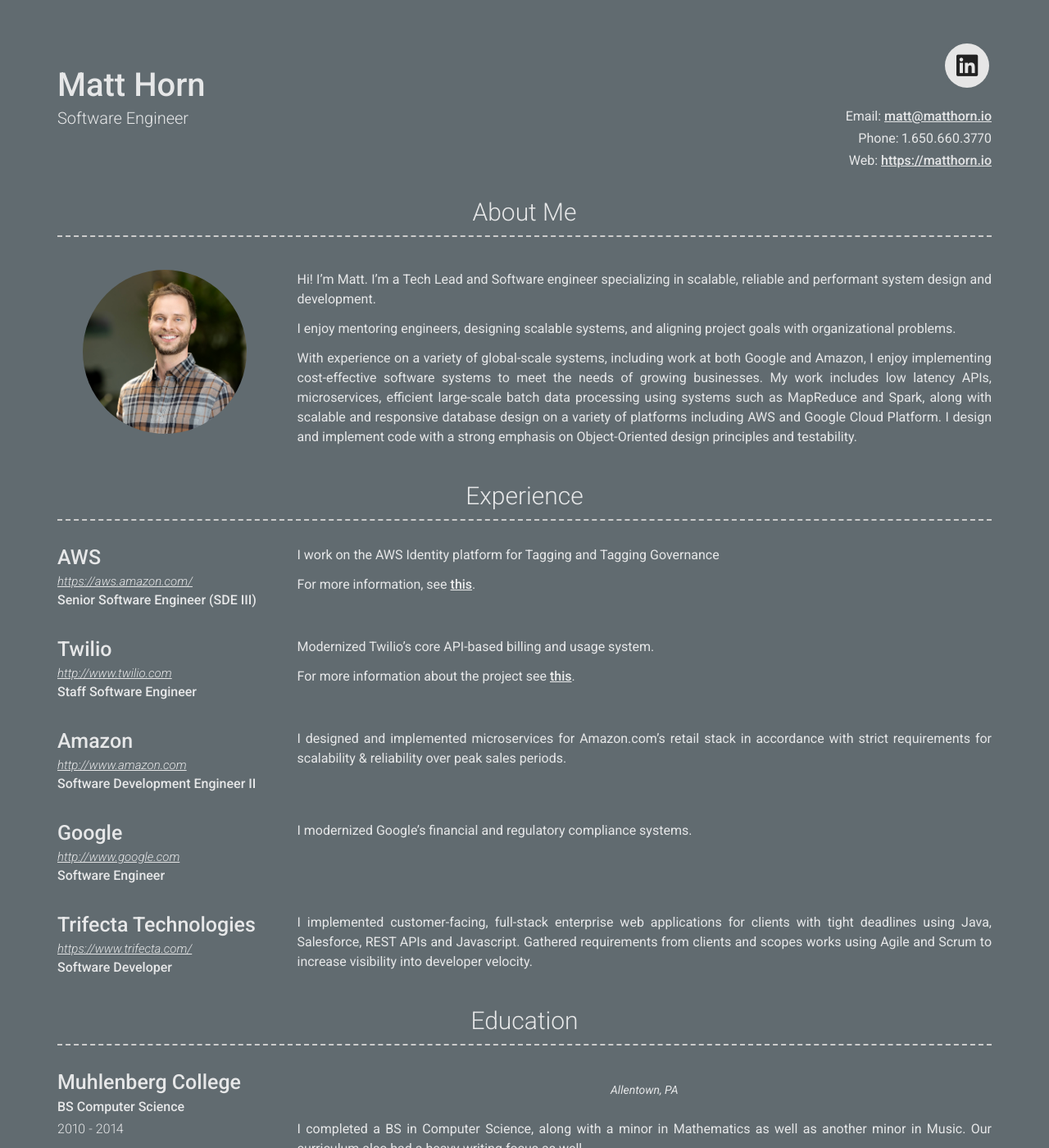
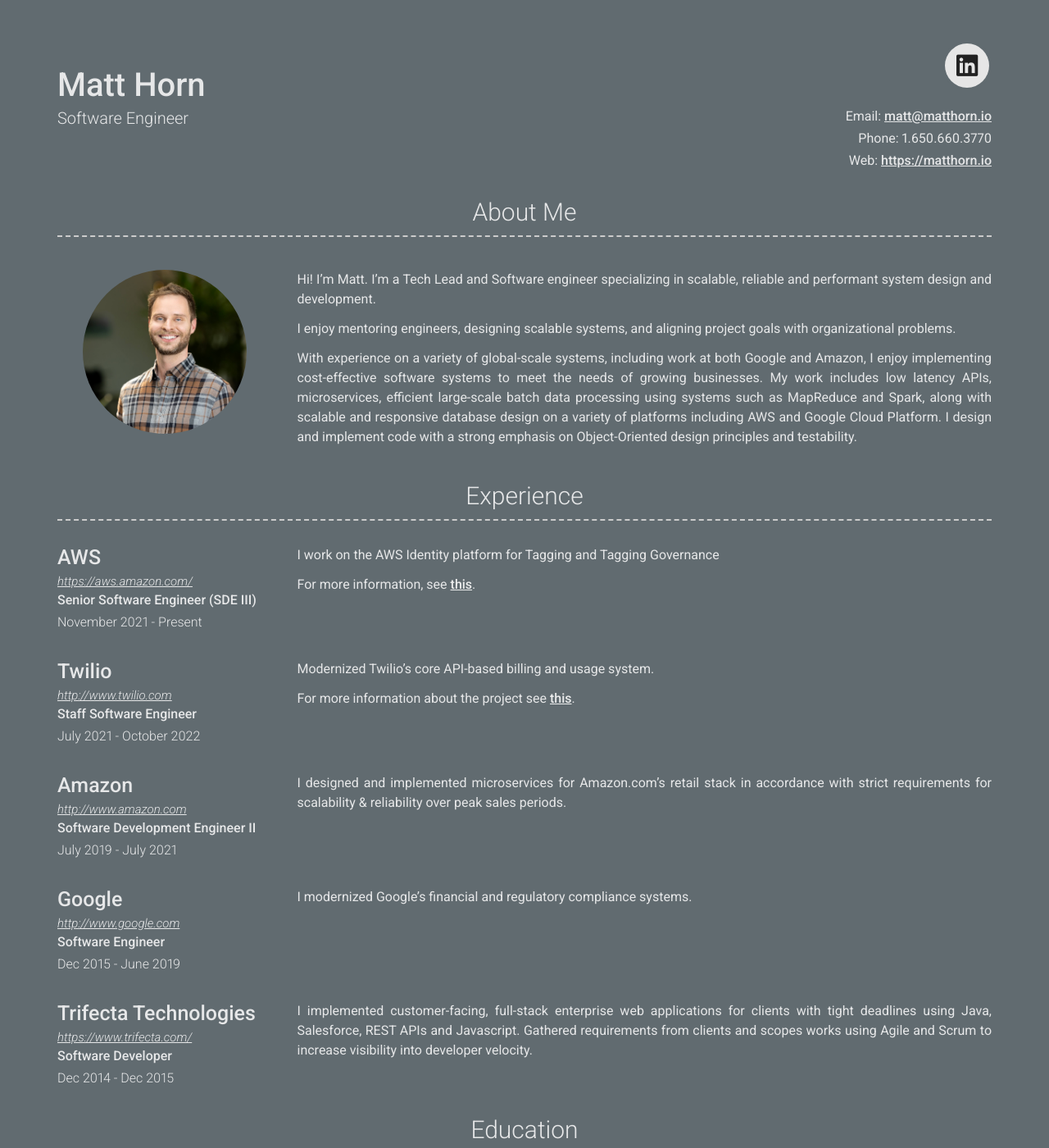
Before and after one commit to matthorn-repo/matthorn-repo.github.io, a Jekyll site: the page built from index.md, in a window 1280 px wide and 1400 px high. Shown: the whole window at 82% size. Built offline with Jekyll 4.4.1, drawn with Linux system fonts in a browser that asks for light colours; nearby versions of some CDN libraries; part of the change alters nothing that is shown.

Commit message:
Update experience.yml

```diff
--- a/_data/experience.yml
+++ b/_data/experience.yml
@@ -1,7 +1,7 @@
 # Experience template
 - layout: left
   company: AWS
-  date: July 2021 - October 2022
+  dates: November 2021 - Present
   link: https://aws.amazon.com/
   job_title: Senior Software Engineer (SDE III)
   #quote: >
@@ -12,7 +12,7 @@
     <a class="link" href="https://docs.aws.amazon.com/organizations/latest/userguide/orgs_manage_policies_tag-policies.html" target="_blank">this</a>.
 - layout: left
   company: Twilio
-  date: July 2021 - October 2022
+  dates: July 2021 - October 2022
   link: http://www.twilio.com
   job_title: Staff Software Engineer
   #quote: >
@@ -23,7 +23,7 @@
     <a class="link" href="https://aws.amazon.com/blogs/database/how-twilio-modernized-its-billing-platform-on-amazon-aurora-mysql/" target="_blank">this</a>.
 - layout: left
   company: Amazon
-  date: July 2019 - July 2021
+  dates: July 2019 - July 2021
   link: http://www.amazon.com
   job_title: Software Development Engineer II
 #   quote: >
@@ -34,7 +34,7 @@
     over peak sales periods.
 - layout: left
   company: Google
-  date: Dec 2015 - June 2019
+  dates: Dec 2015 - June 2019
   link: http://www.google.com
   job_title: Software Engineer
 #  quote: >
@@ -42,7 +42,7 @@
     I modernized Google's financial and regulatory compliance systems.
 - layout: left
   company: Trifecta Technologies
-  date: Dec 2014 - Dec 2015
+  dates: Dec 2014 - Dec 2015
   link: https://www.trifecta.com/
   job_title: Software Developer
 #  quote: >
```
